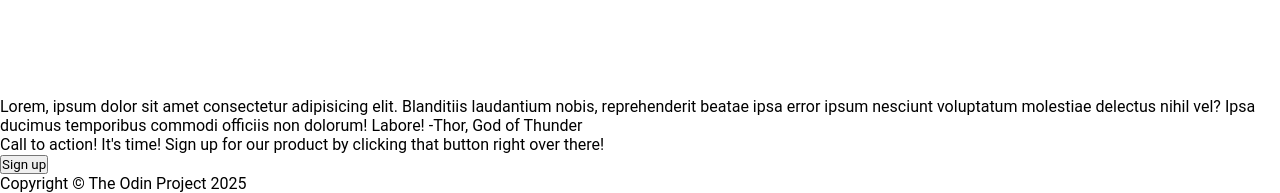
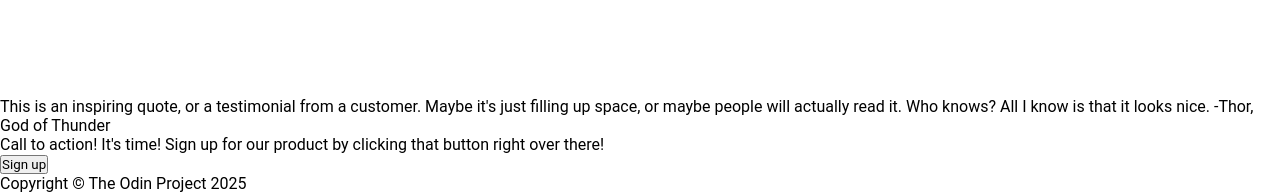
Before and after one commit to lampizio/landing-page, a plain HTML site: page index.html in a window 1280 px wide. Shown: the part 842-1035 px from the top of the page. Drawn offline with Linux system fonts and the light colour scheme.

Commit message:
refactor: change spaces between elements

```diff
--- a/index.html
+++ b/index.html
@@ -23,7 +23,7 @@
               >This website has some text that goes here under the main title.
               It's smaller font and the color is lower contrast</span
             >
-            <input type="button" value="Sign up">
+            <input type="button" value="Sign up" />
           </div>
           <img
             src="./img/hassaan-here-O8s_2_pEISg-unsplash.jpg"
@@ -36,32 +36,45 @@
         <span>Some random information.</span>
         <div class="random-info-container">
           <div class="random-info-item">
-            <img src="./img/dmytro-bayer-hwATFTjwzo8-unsplash.jpg" alt="placeholder for the image" />
+            <img
+              src="./img/dmytro-bayer-hwATFTjwzo8-unsplash.jpg"
+              alt="placeholder for the image"
+            />
             <span>this is some subtext under an illustration or image</span>
           </div>
           <div class="random-info-item">
-            <img src="./img/jason-leung-ybNyhplDCT8-unsplash.jpg" alt="placeholder for the image" />
+            <img
+              src="./img/jason-leung-ybNyhplDCT8-unsplash.jpg"
+              alt="placeholder for the image"
+            />
             <span>this is some subtext under an illustration or image</span>
           </div>
           <div class="random-info-item">
-            <img src="./img/jigar-panchal-R8HTioHNwBk-unsplash.jpg" alt="placeholder for the image" />
+            <img
+              src="./img/jigar-panchal-R8HTioHNwBk-unsplash.jpg"
+              alt="placeholder for the image"
+            />
             <span>this is some subtext under an illustration or image</span>
           </div>
           <div class="random-info-item">
-            <img src="./img/patrick-shaun-9KO-cd5TRoY-unsplash.jpg" alt="placeholder for the image" />
+            <img
+              src="./img/patrick-shaun-9KO-cd5TRoY-unsplash.jpg"
+              alt="placeholder for the image"
+            />
             <span>this is some subtext under an illustration or image</span>
           </div>
         </div>
       </div>
 
       <div class="quote-section">
-        <span
-          >Lorem, ipsum dolor sit amet consectetur adipisicing elit. Blanditiis
-          laudantium nobis, reprehenderit beatae ipsa error ipsum nesciunt
-          voluptatum molestiae delectus nihil vel? Ipsa ducimus temporibus
-          commodi officiis non dolorum! Labore!</span
-        >
-        <span>-Thor, God of Thunder</span>
+        <div class="quote-container">
+          <span class="quote-text"
+            >This is an inspiring quote, or a testimonial from a customer. Maybe
+            it's just filling up space, or maybe people will actually read it.
+            Who knows? All I know is that it looks nice.</span
+          >
+          <span class="quote-sign">-Thor, God of Thunder</span>
+        </div>
       </div>
 
       <div class="action-section">
```
